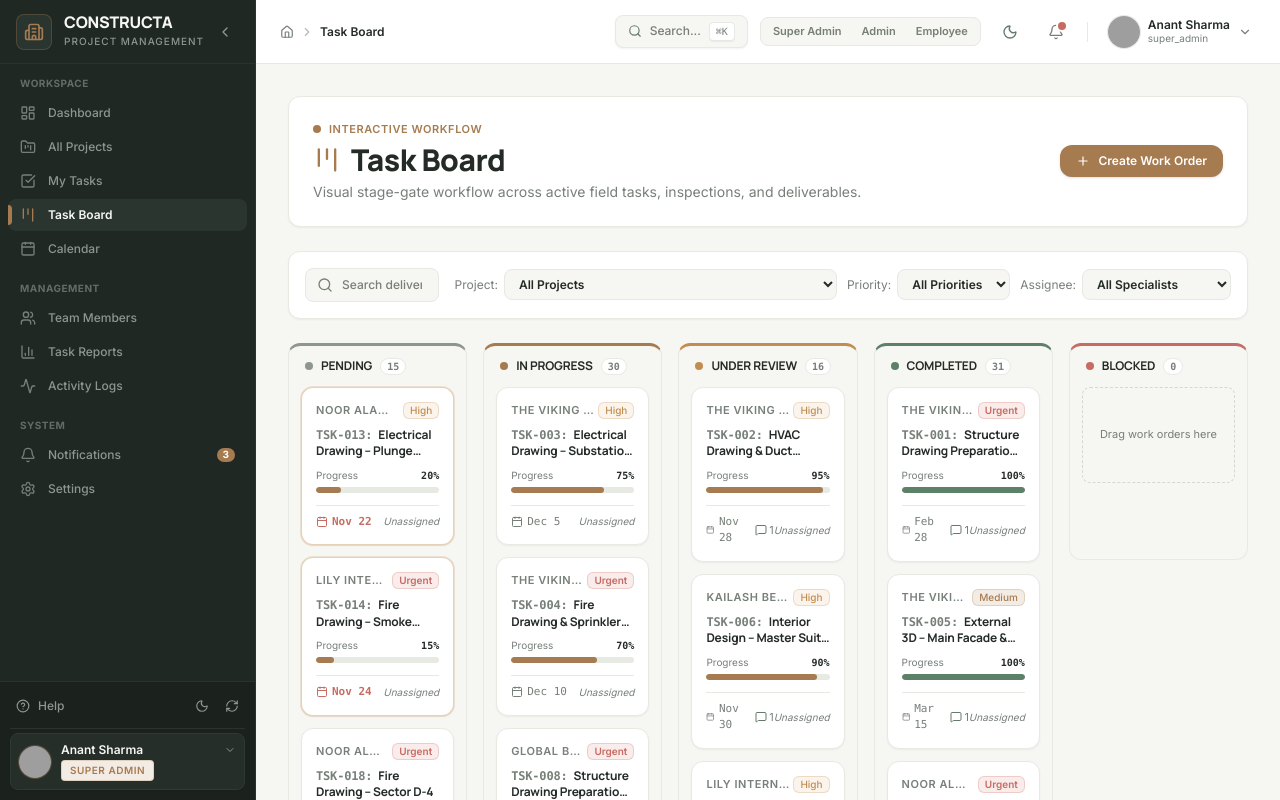
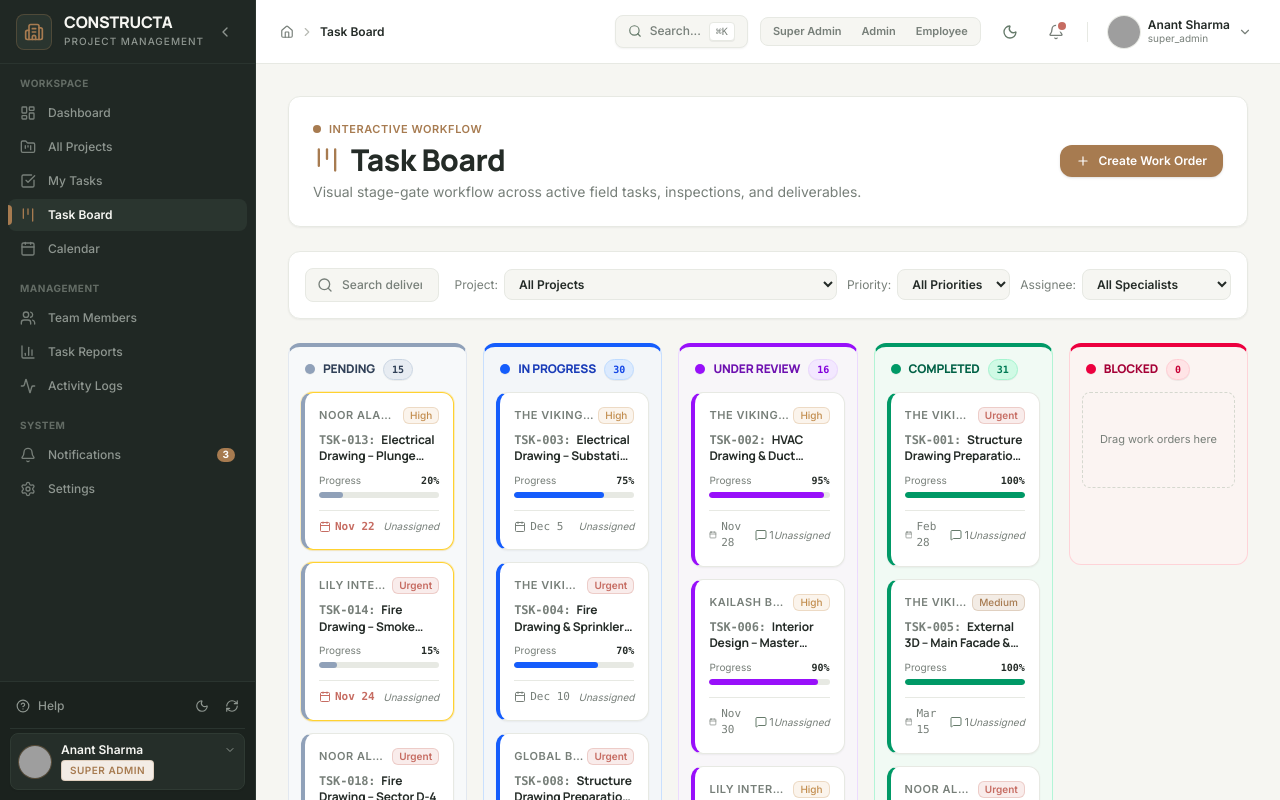
Before and after one commit to 1HariharNayak/constructa-app, a React (Vite) app: page /board in a window 1280 px wide. Built offline with nearby package versions, Linux system fonts and the light colour scheme; grey boxes are pictures that could not be loaded.

Commit message:
feat: give distinct vibrant colors to all work statuses across kanban, badges, cards, and charts

```diff
--- a/src/components/tasks/KanbanBoard.jsx
+++ b/src/components/tasks/KanbanBoard.jsx
@@ -1,13 +1,14 @@
 import React, { useState } from 'react';
 import { TaskCard } from './TaskCard';
 import { Plus } from 'lucide-react';
+import { STATUS_COLORS } from '../../utils/statusStyles';
 
 const COLUMNS = [
-  { id: 'Pending', label: 'Pending', dot: 'bg-[#8E9690]', border: 'border-t-[#8E9690]' },
-  { id: 'In Progress', label: 'In Progress', dot: 'bg-[#A77B50]', border: 'border-t-[#A77B50]' },
-  { id: 'Under Review', label: 'Under Review', dot: 'bg-[#C28D4E]', border: 'border-t-[#C28D4E]' },
-  { id: 'Completed', label: 'Completed', dot: 'bg-[#5D8068]', border: 'border-t-[#5D8068]' },
-  { id: 'Blocked', label: 'Blocked', dot: 'bg-[#C66C62]', border: 'border-t-[#C66C62]' }
+  STATUS_COLORS['Pending'],
+  STATUS_COLORS['In Progress'],
+  STATUS_COLORS['Under Review'],
+  STATUS_COLORS['Completed'],
+  STATUS_COLORS['Blocked']
 ];
 
 export function KanbanBoard({
@@ -60,18 +61,18 @@ export function KanbanBoard({
             onDragOver={(e) => handleDragOver(e, col.id)}
             onDragLeave={handleDragLeave}
             onDrop={(e) => handleDrop(e, col.id)}
-            className={`flex flex-col bg-[#F6F6F2] rounded-xl border border-[#E7E9E3] border-t-3 ${col.border} p-3 transition-colors ${
-              isTarget ? 'bg-[#A77B50]/10 ring-2 ring-[#A77B50]/40' : ''
+            className={`flex flex-col ${col.columnBg} rounded-xl border ${col.columnBorder} border-t-4 ${col.border} p-3 transition-colors ${
+              isTarget ? 'ring-2 ring-current ring-offset-1' : ''
             }`}
           >
             {/* Column Header */}
             <div className="flex items-center justify-between pb-3 px-1">
               <div className="flex items-center gap-2">
-                <span className={`w-2 h-2 rounded-full ${col.dot}`} />
-                <h3 className="text-xs font-bold text-[#242B27] tracking-wider uppercase">
+                <span className={`w-2.5 h-2.5 rounded-full ${col.dot} shadow-2xs`} />
+                <h3 className={`text-xs font-extrabold ${col.headerText} tracking-wider uppercase`}>
                   {col.label}
                 </h3>
-                <span className="text-[10px] font-mono font-bold px-1.5 py-0.2 rounded-full bg-white text-[#777F79] border border-[#E7E9E3]">
+                <span className={`text-[10px] font-mono font-bold px-2 py-0.5 rounded-full border shadow-2xs ${col.countBadge}`}>
                   {columnTasks.length}
                 </span>
               </div>
@@ -79,7 +80,7 @@ export function KanbanBoard({
               {onCreateTaskInColumn && (
                 <button
                   onClick={() => onCreateTaskInColumn(col.id)}
-                  className="p-1 rounded text-[#777F79] hover:text-[#242B27] hover:bg-white transition-colors cursor-pointer"
+                  className="p-1 rounded text-[#777F79] hover:text-[#242B27] dark:hover:text-[#EDEDEA] hover:bg-white/80 dark:hover:bg-[#232B27] transition-colors cursor-pointer"
                   title={`Add deliverable to ${col.label}`}
                 >
                   <Plus className="w-3.5 h-3.5" />
--- a/src/components/tasks/TaskCard.jsx
+++ b/src/components/tasks/TaskCard.jsx
@@ -2,6 +2,7 @@ import React from 'react';
 import { Calendar, Paperclip, MessageSquare, AlertTriangle } from 'lucide-react';
 import { PriorityBadge } from '../common/Badge';
 import { isOverdue, formatShortDate } from '../../utils/formatters';
+import { getStatusStyle } from '../../utils/statusStyles';
 
 export function TaskCard({
   task,
@@ -10,6 +11,7 @@ export function TaskCard({
   onDragStart
 }) {
   const overdue = isOverdue(task.dueDate, task.status);
+  const statusStyle = getStatusStyle(task.status);
 
   // Find assigned employees
   const assignedList = employees.filter(e => task.assignedTo?.includes(e.id));
@@ -19,58 +21,52 @@ export function TaskCard({
       draggable
       onDragStart={(e) => onDragStart(e, task.id)}
       onClick={() => onClick(task)}
-      className={`p-3.5 rounded-xl border bg-white shadow-xs hover:shadow-md transition-all duration-150 cursor-grab active:cursor-grabbing select-none group ${
+      className={`p-3.5 rounded-xl border bg-white dark:bg-[#1C221F] shadow-xs hover:shadow-md transition-all duration-150 cursor-grab active:cursor-grabbing select-none group border-l-4 ${statusStyle.cardBorder} ${
         task.status === 'Blocked'
-          ? 'border-[#C66C62]/40 ring-1 ring-[#C66C62]/20'
+          ? 'border-rose-300 dark:border-rose-900/60 ring-1 ring-rose-400/20'
           : overdue
-          ? 'border-[#C28D4E]/40 ring-1 ring-[#C28D4E]/20'
-          : 'border-[#E7E9E3] hover:border-[#D5D8CF]'
+          ? 'border-amber-300 dark:border-amber-900/60 ring-1 ring-amber-400/20'
+          : 'border-[#E7E9E3] dark:border-[#2A332E] hover:border-[#D5D8CF] dark:hover:border-[#38453E]'
       }`}
     >
       {/* Header: Project name & Priority */}
       <div className="flex items-center justify-between gap-1 text-[11px] mb-2">
-        <span className="font-semibold text-[#777F79] uppercase tracking-wider truncate max-w-[140px]">
+        <span className="font-semibold text-[#777F79] dark:text-[#9BA29C] uppercase tracking-wider truncate max-w-[140px]">
           {task.projectName}
         </span>
         <PriorityBadge priority={task.priority} size="xs" />
       </div>
 
       {/* Task ID & Title */}
-      <h4 className="text-xs font-bold text-[#242B27] group-hover:text-[#A77B50] transition-colors leading-snug line-clamp-2 mb-2">
-        <span className="font-mono text-[#777F79] mr-1.5">{task.id}:</span>
+      <h4 className="text-xs font-bold text-[#242B27] dark:text-[#EDEDEA] group-hover:text-[#A77B50] dark:group-hover:text-[#C29567] transition-colors leading-snug line-clamp-2 mb-2">
+        <span className="font-mono text-[#777F79] dark:text-[#9BA29C] mr-1.5">{task.id}:</span>
         {task.title}
       </h4>
 
       {/* Blocker alert tag if blocked */}
       {task.status === 'Blocked' && task.blockerReason && (
-        <div className="p-1.5 rounded bg-[#C66C62]/10 border border-[#C66C62]/20 text-[#C66C62] text-[10px] flex items-start gap-1 font-medium mb-2.5">
-          <AlertTriangle className="w-3 h-3 shrink-0 mt-0.5" />
+        <div className="p-1.5 rounded bg-rose-50 dark:bg-rose-950/40 border border-rose-200 dark:border-rose-800 text-rose-700 dark:text-rose-300 text-[10px] flex items-start gap-1 font-medium mb-2.5">
+          <AlertTriangle className="w-3 h-3 shrink-0 mt-0.5 text-rose-600" />
           <span className="line-clamp-1">{task.blockerReason}</span>
         </div>
       )}
 
-      {/* Progress track */}
+      {/* Progress track with distinctive status color */}
       <div className="mb-3">
-        <div className="flex items-center justify-between text-[10px] text-[#777F79] mb-1">
+        <div className="flex items-center justify-between text-[10px] text-[#777F79] dark:text-[#9BA29C] mb-1">
           <span>Progress</span>
-          <span className="font-mono font-bold text-[#242B27]">{task.progress}%</span>
+          <span className="font-mono font-bold text-[#242B27] dark:text-[#EDEDEA]">{task.progress}%</span>
         </div>
-        <div className="w-full bg-[#E7E9E3] h-1.5 rounded-full overflow-hidden">
+        <div className="w-full bg-[#E7E9E3] dark:bg-[#2A332E] h-1.5 rounded-full overflow-hidden">
           <div
-            className={`h-full rounded-full transition-all duration-300 ${
-              task.status === 'Completed'
-                ? 'bg-[#5D8068]'
-                : task.status === 'Blocked'
-                ? 'bg-[#C66C62]'
-                : 'bg-[#A77B50]'
-            }`}
+            className={`h-full rounded-full transition-all duration-300 ${statusStyle.progressBg}`}
             style={{ width: `${task.progress}%` }}
           />
         </div>
       </div>
 
       {/* Footer: Due date, Attachments, Comments, Avatars */}
-      <div className="flex items-center justify-between pt-2 border-t border-[#E7E9E3] text-[11px] text-[#777F79]">
+      <div className="flex items-center justify-between pt-2 border-t border-[#E7E9E3] dark:border-[#2A332E] text-[11px] text-[#777F79] dark:text-[#9BA29C]">
         <div className="flex items-center gap-2">
           {/* Due date */}
           <span className={`flex items-center gap-1 font-mono ${overdue ? 'text-[#C66C62] font-bold' : ''}`}>
--- a/src/components/tasks/TaskTable.jsx
+++ b/src/components/tasks/TaskTable.jsx
@@ -1,6 +1,7 @@
 import React from 'react';
 import { StatusBadge, PriorityBadge } from '../common/Badge';
 import { formatShortDate, isOverdue } from '../../utils/formatters';
+import { getStatusStyle } from '../../utils/statusStyles';
 import { Edit2, Trash2, ArrowUpRight, MessageSquare, Paperclip } from 'lucide-react';
 
 export function TaskTable({
@@ -92,9 +93,9 @@ export function TaskTable({
                   </td>
                   <td className="py-3 px-4 min-w-[100px]">
                     <div className="flex items-center gap-2">
-                      <div className="flex-1 bg-[#E7E9E3] h-1.5 rounded-full overflow-hidden">
+                      <div className="flex-1 bg-[#E7E9E3] dark:bg-[#2A332E] h-1.5 rounded-full overflow-hidden">
                         <div
-                          className="bg-[#A77B50] h-full rounded-full"
+                          className={`h-full rounded-full transition-all ${getStatusStyle(task.status).progressBg}`}
                           style={{ width: `${task.progress}%` }}
                         />
                       </div>
--- /dev/null
+++ b/src/utils/statusStyles.js
@@ -0,0 +1,77 @@
+// Unified, high-contrast work status color tokens for CONSTRUCTA
+export const STATUS_COLORS = {
+  Pending: {
+    id: 'Pending',
+    label: 'Pending',
+    hex: '#64748B', // Slate
+    dot: 'bg-slate-400',
+    border: 'border-t-slate-400',
+    columnBorder: 'border-slate-200 dark:border-slate-800',
+    columnBg: 'bg-slate-50/80 dark:bg-slate-900/30',
+    headerText: 'text-slate-700 dark:text-slate-300',
+    countBadge: 'bg-slate-200/80 text-slate-700 border-slate-300 dark:bg-slate-800 dark:text-slate-300 dark:border-slate-700',
+    cardBorder: 'border-l-4 border-l-slate-400',
+    progressBg: 'bg-slate-400',
+    badge: 'bg-slate-100 text-slate-700 border-slate-300 dark:bg-slate-800 dark:text-slate-300 dark:border-slate-700'
+  },
+  'In Progress': {
+    id: 'In Progress',
+    label: 'In Progress',
+    hex: '#2563EB', // Royal Blue
+    dot: 'bg-blue-600',
+    border: 'border-t-blue-600',
+    columnBorder: 'border-blue-200/80 dark:border-blue-900/40',
+    columnBg: 'bg-blue-50/50 dark:bg-blue-950/20',
+    headerText: 'text-blue-800 dark:text-blue-300',
+    countBadge: 'bg-blue-100 text-blue-700 border-blue-200 dark:bg-blue-900/60 dark:text-blue-300 dark:border-blue-800',
+    cardBorder: 'border-l-4 border-l-blue-600',
+    progressBg: 'bg-blue-600',
+    badge: 'bg-blue-50 text-blue-700 border-blue-200 dark:bg-blue-950/70 dark:text-blue-300 dark:border-blue-800'
+  },
+  'Under Review': {
+    id: 'Under Review',
+    label: 'Under Review',
+    hex: '#8B5CF6', // Purple / Violet
+    dot: 'bg-purple-600',
+    border: 'border-t-purple-600',
+    columnBorder: 'border-purple-200/80 dark:border-purple-900/40',
+    columnBg: 'bg-purple-50/50 dark:bg-purple-950/20',
+    headerText: 'text-purple-800 dark:text-purple-300',
+    countBadge: 'bg-purple-100 text-purple-700 border-purple-200 dark:bg-purple-900/60 dark:text-purple-300 dark:border-purple-800',
+    cardBorder: 'border-l-4 border-l-purple-600',
+    progressBg: 'bg-purple-600',
+    badge: 'bg-purple-50 text-purple-700 border-purple-200 dark:bg-purple-950/70 dark:text-purple-300 dark:border-purple-800'
+  },
+  Completed: {
+    id: 'Completed',
+    label: 'Completed',
+    hex: '#16A34A', // Emerald Green
+    dot: 'bg-emerald-600',
+    border: 'border-t-emerald-600',
+    columnBorder: 'border-emerald-200/80 dark:border-emerald-900/40',
+    columnBg: 'bg-emerald-50/50 dark:bg-emerald-950/20',
+    headerText: 'text-emerald-800 dark:text-emerald-300',
+    countBadge: 'bg-emerald-100 text-emerald-700 border-emerald-200 dark:bg-emerald-900/60 dark:text-emerald-300 dark:border-emerald-800',
+    cardBorder: 'border-l-4 border-l-emerald-600',
+    progressBg: 'bg-emerald-600',
+    badge: 'bg-emerald-50 text-emerald-700 border-emerald-200 dark:bg-emerald-950/70 dark:text-emerald-300 dark:border-emerald-800'
+  },
+  Blocked: {
+    id: 'Blocked',
+    label: 'Blocked',
+    hex: '#DC2626', // Crimson Red
+    dot: 'bg-rose-600',
+    border: 'border-t-rose-600',
+    columnBorder: 'border-rose-200/80 dark:border-rose-900/40',
+    columnBg: 'bg-rose-50/50 dark:bg-rose-950/20',
+    headerText: 'text-rose-800 dark:text-rose-300',
+    countBadge: 'bg-rose-100 text-rose-700 border-rose-200 dark:bg-rose-900/60 dark:text-rose-300 dark:border-rose-800',
+    cardBorder: 'border-l-4 border-l-rose-600',
+    progressBg: 'bg-rose-600',
+    badge: 'bg-rose-50 text-rose-700 border-rose-200 dark:bg-rose-950/70 dark:text-rose-300 dark:border-rose-800'
+  }
+};
+
+export function getStatusStyle(status) {
+  return STATUS_COLORS[status] || STATUS_COLORS.Pending;
+}
```
Also changed, not shown: src/components/common/Badge.jsx (+11 -10 lines), src/components/dashboard/EmployeeDashboard.jsx (+3 -4 lines), src/components/dashboard/TaskStatusChart.jsx (+5 -5 lines).
